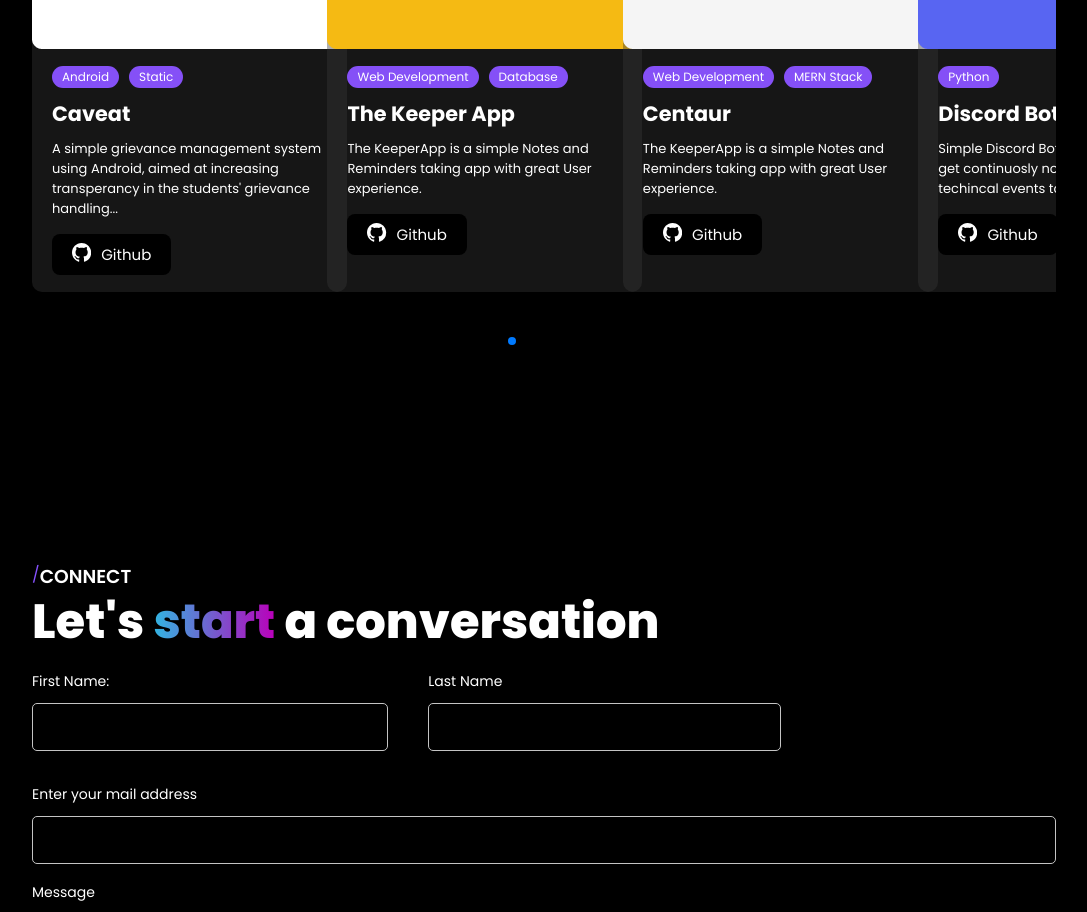
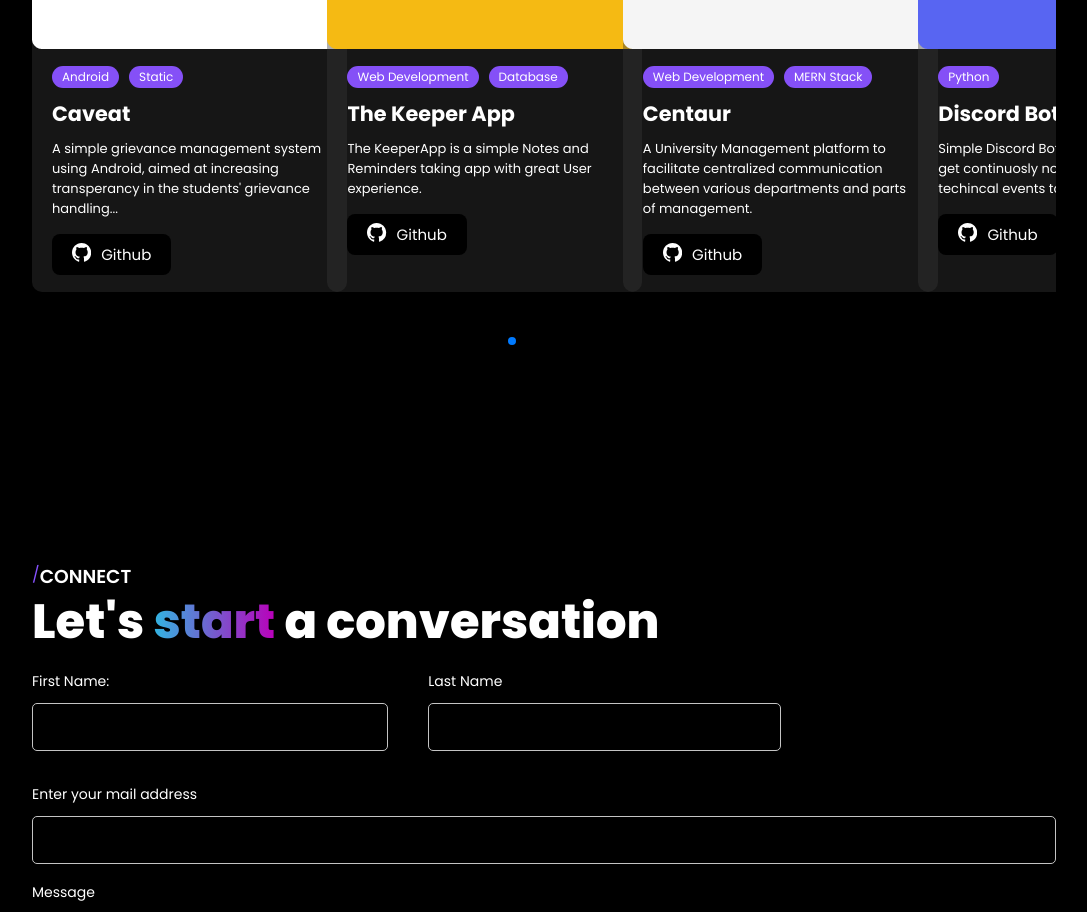
Before and after one commit to bedantH/bedantH.github.io, a React (Create React App) app: page / in a window 1280 px wide. Shown: the part 3580-4492 px from the top of the page, without its empty margins (96-1183 px from the left). Built offline with nearby package versions, Linux system fonts and the light colour scheme.

Commit message:
Update Projects.jsx

```diff
--- a/src/layouts/Projects/Projects.jsx
+++ b/src/layouts/Projects/Projects.jsx
@@ -31,7 +31,7 @@ const projectsData = [
     tags: ["Web Development", "MERN Stack"],
     title: "Centaur",
     description:
-      "The KeeperApp is a simple Notes and Reminders taking app with great User experience.",
+      "A University Management platform to facilitate centralized communication between various departments and parts of management.",
     link: "https://antaur-international.github.io/centaur-web/"
   },
   {
```
